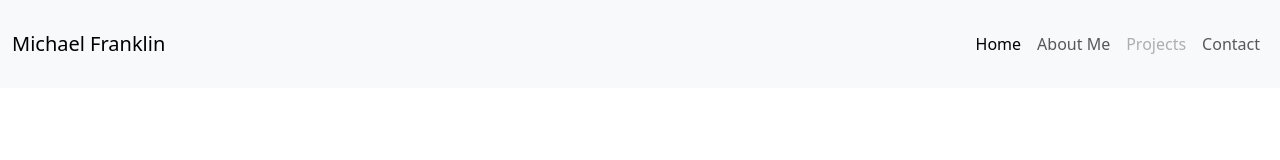
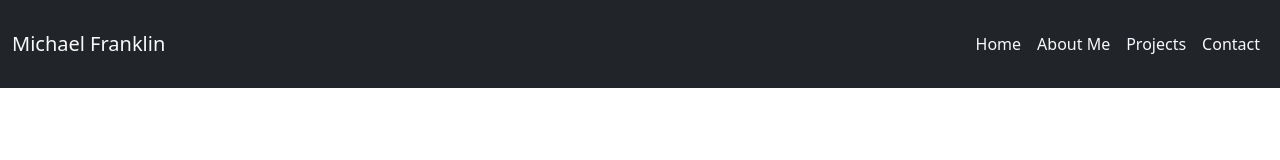
Before and after one commit to Sladgladmadlad3/Sladgladmadlad3.github.io, a plain HTML site: page index.html in a window 1280 px wide. Drawn offline with nearby package versions, Linux system fonts and the light colour scheme.

Commit message:
minor changes

```diff
--- a/index.html
+++ b/index.html
@@ -12,31 +12,37 @@
 
     <body>
         <header>
-            <nav class="navbar navbar-expand-lg bg-light py-4">
+            <nav class="navbar navbar-expand-lg bg-light py-4 bg-dark">
                 <div class="container-fluid">
-                  <a class="navbar-brand">Michael Franklin</a>
+                  <a class="navbar-brand text-light">Michael Franklin</a>
                   <button class="navbar-toggler" type="button" data-bs-toggle="collapse" data-bs-target="#navbarNav" aria-controls="navbarNav" aria-expanded="false" aria-label="Toggle navigation">
-                    <span class="navbar-toggler-icon"></span>
+                    <span class="navbar-toggler-icon path stroke='rgba%28255, 255, 255, 1%29"></span>
                   </button>
                   <div class="collapse navbar-collapse" id="navbarNav">
-                    <ul class="navbar-nav ms-auto">
+                    <ul class="navbar-nav ms-auto text-light">
                       <li class="nav-item">
-                        <a class="nav-link active" aria-current="page" href="#">Home</a>
+                        <a class="nav-link active text-light" aria-current="page" href="#">Home</a>
                       </li>
                       <li class="nav-item">
-                        <a class="nav-link" href="#">About Me</a>
+                        <a class="nav-link text-light" href="#">About Me</a>
                       </li>
                       <li class="nav-item">
-                        <a class="nav-link disabled" href="#" aria-disabled="true">Projects</a>
+                        <a class="nav-link disabled text-light" href="#" aria-disabled="true">Projects</a>
                       </li>
                       <li class="nav-item">
-                        <a class="nav-link">Contact</a>
+                        <a class="nav-link text-light">Contact</a>
                       </li>
                     </ul>
                   </div>
                 </div>
             </nav>
         </header>
+        <section>
+
+        </section>
+        <footer>
+
+        </footer>
         <!--Script for BootStrap v5.3 JS-->
         <script src="https://cdn.jsdelivr.net/npm/bootstrap@5.3.3/dist/js/bootstrap.bundle.min.js" integrity="sha384-YvpcrYf0tY3lHB60NNkmXc5s9fDVZLESaAA55NDzOxhy9GkcIdslK1eN7N6jIeHz" crossorigin="anonymous"></script>
     </body>
--- a/style.css
+++ b/style.css
@@ -13,3 +13,7 @@ h1 {
   width: 50px;
   height: 50px;
 }
+
+.navbar-toggler {
+  border-color: rgb(255, 255, 255);
+}
```
